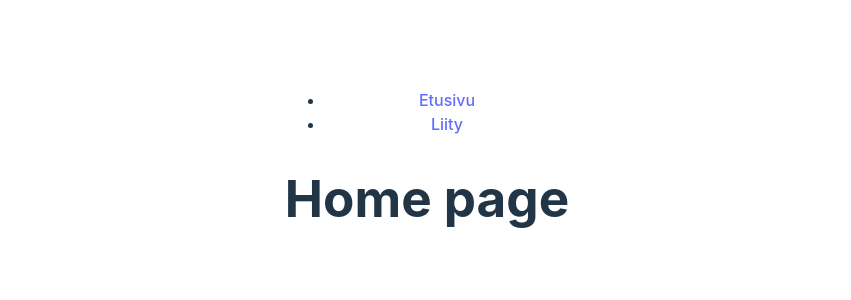
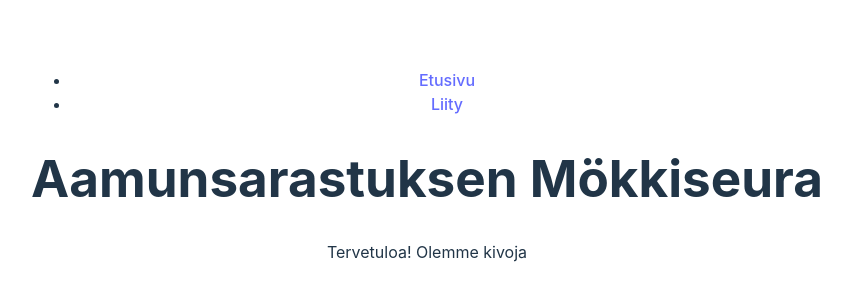
Before and after one commit to vuorisumu/GGJ-aamunsarastus, a React (Vite) app: page / in a window 1280 px wide. Shown: the part 234-534 px from the top of the page, without its empty margins (213-1064 px from the left). Built offline with nearby package versions, Linux system fonts and the light colour scheme.

Commit message:
feat: pageIntro component

```diff
--- a/src/components/Main.jsx
+++ b/src/components/Main.jsx
@@ -1,7 +1,13 @@
+import { useTranslation } from "react-i18next";
+import PageIntro from "./PageIntro";
+
 function Main() {
+  const { t } = useTranslation();
+  const tr = t("home", { returnObjects: true });
+
   return (
     <div>
-      <h1>Home page</h1>
+      <PageIntro data={tr} />
     </div>
   );
 }
--- /dev/null
+++ b/src/components/PageIntro.jsx
@@ -0,0 +1,10 @@
+function PageIntro({ data }) {
+  return (
+    <>
+      {data.title && <h1>{data.title}</h1>}
+      {data.description && <p>{data.description}</p>}
+    </>
+  );
+}
+
+export default PageIntro;
--- a/src/locales/fi.json
+++ b/src/locales/fi.json
@@ -1,4 +1,8 @@
 {
+  "home": {
+    "title": "Aamunsarastuksen Mökkiseura",
+    "description": "Tervetuloa! Olemme kivoja"
+  },
   "join-us": {
     "title": "Liittymislomake",
     "description": "Täytä lomake ja liity meihin!",
```
Also changed, not shown: eslint.config.js (+18 -17 lines).
